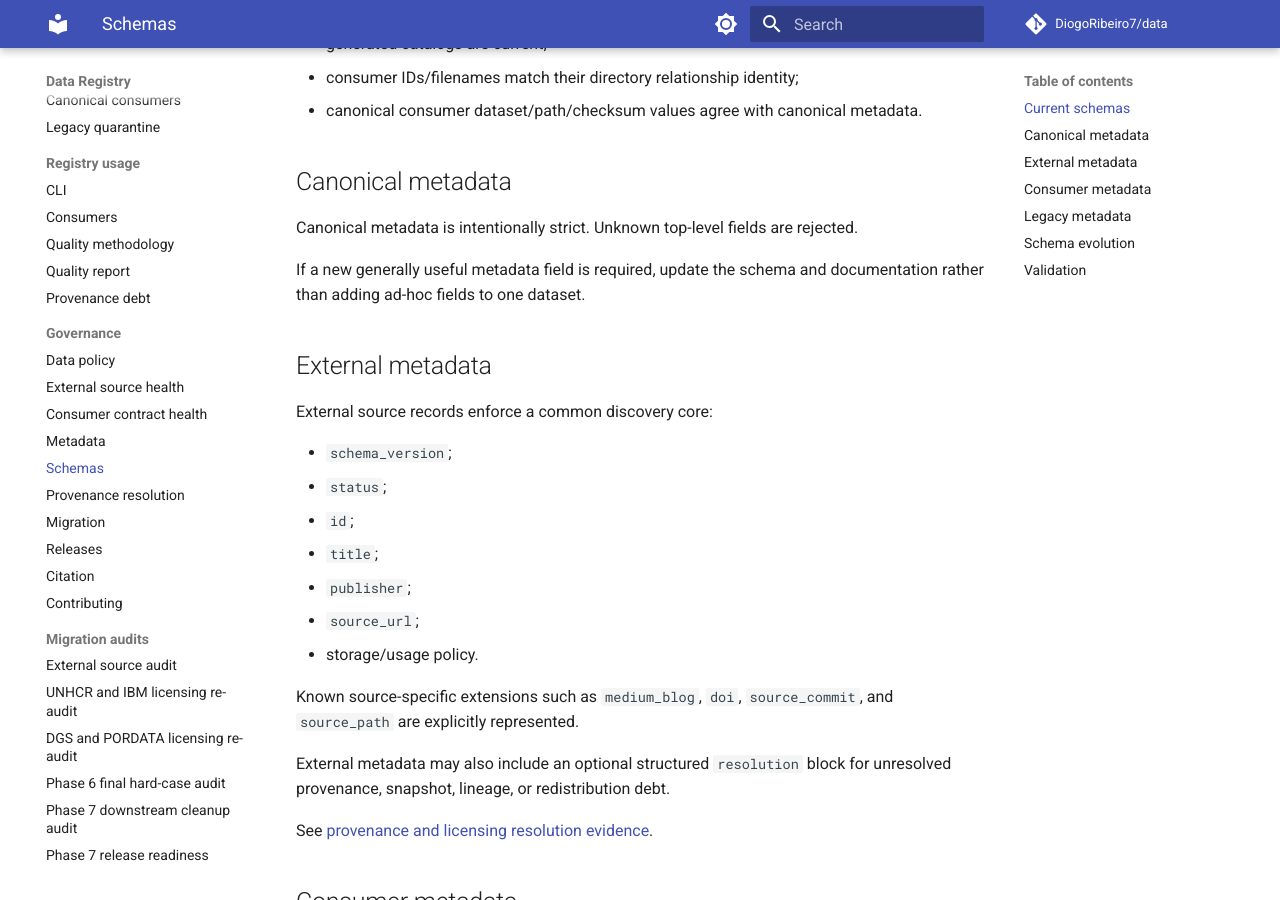
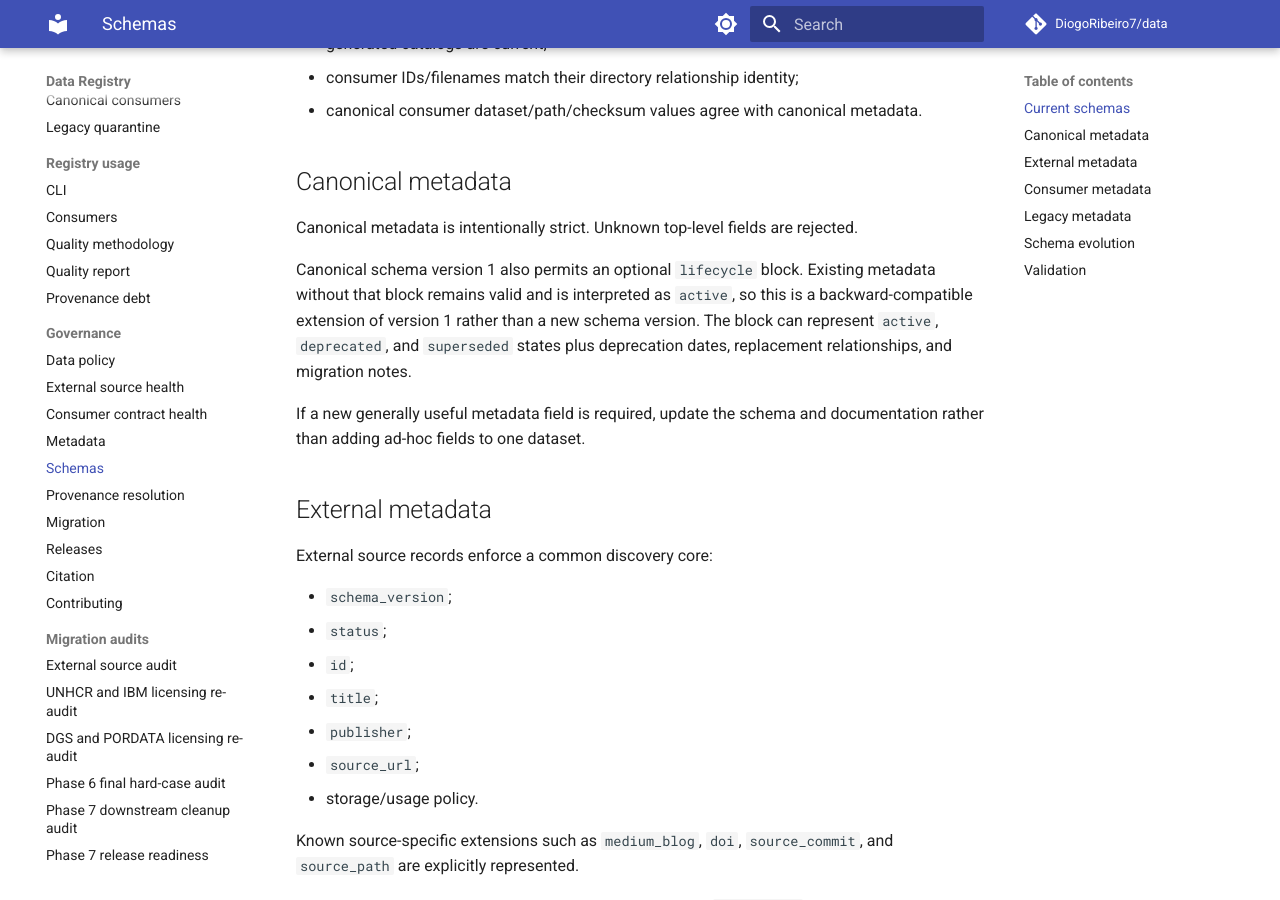
Before and after one commit to DiogoRibeiro7/data, an MkDocs documentation site: the page built from docs/SCHEMAS.md, in a window 1280 px wide and 900 px high, scrolled down 928 px. Built offline with MkDocs 1.6.1 and Material for MkDocs 9.7.7, drawn with Linux system fonts in a browser that asks for light colours; comment, search, counter and statistics services are not loaded.

Commit message:
docs: explain lifecycle schema compatibility

```diff
--- a/docs/SCHEMAS.md
+++ b/docs/SCHEMAS.md
@@ -30,6 +30,12 @@ The Python validator retains semantic checks that cannot be represented cleanly
 ## Canonical metadata
 
 Canonical metadata is intentionally strict. Unknown top-level fields are rejected.
+
+Canonical schema version 1 also permits an optional `lifecycle` block. Existing
+metadata without that block remains valid and is interpreted as `active`, so
+this is a backward-compatible extension of version 1 rather than a new schema
+version. The block can represent `active`, `deprecated`, and `superseded`
+states plus deprecation dates, replacement relationships, and migration notes.
 
 If a new generally useful metadata field is required, update the schema and documentation rather than adding ad-hoc fields to one dataset.
 
```
